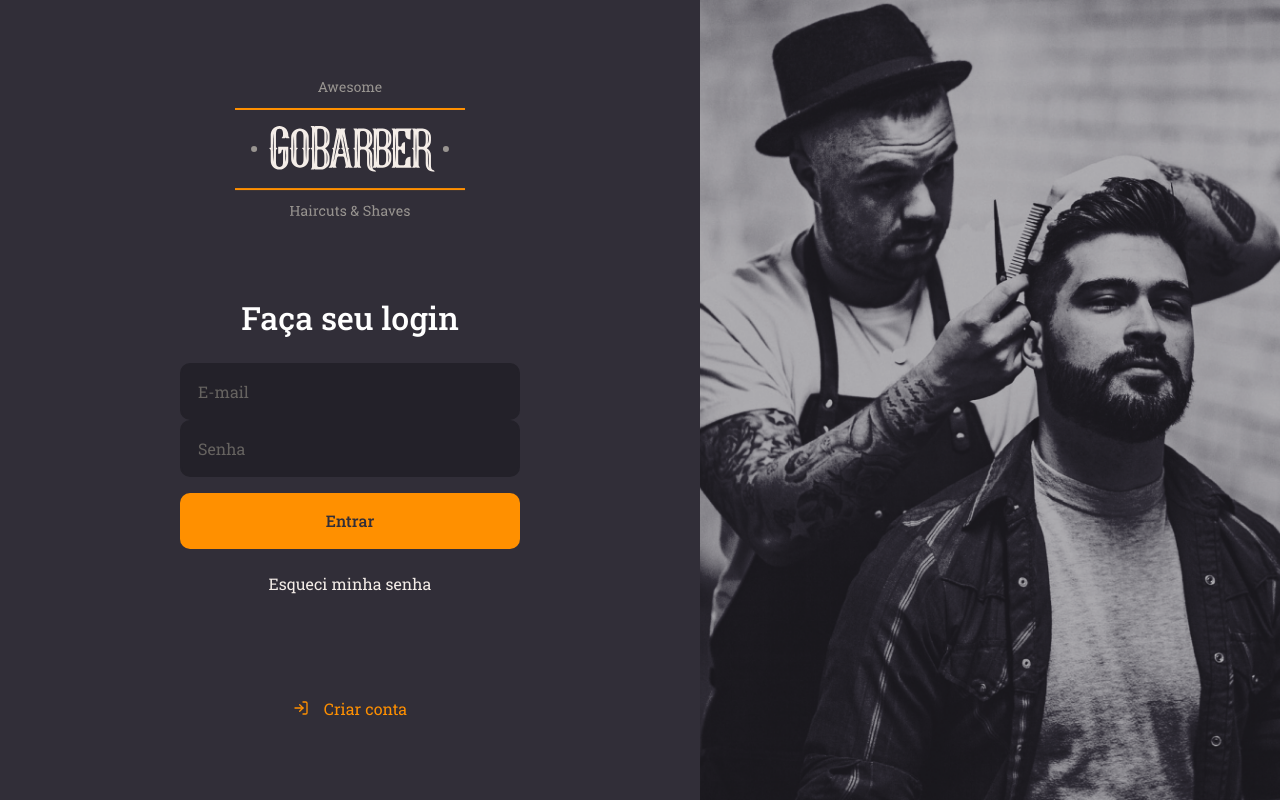
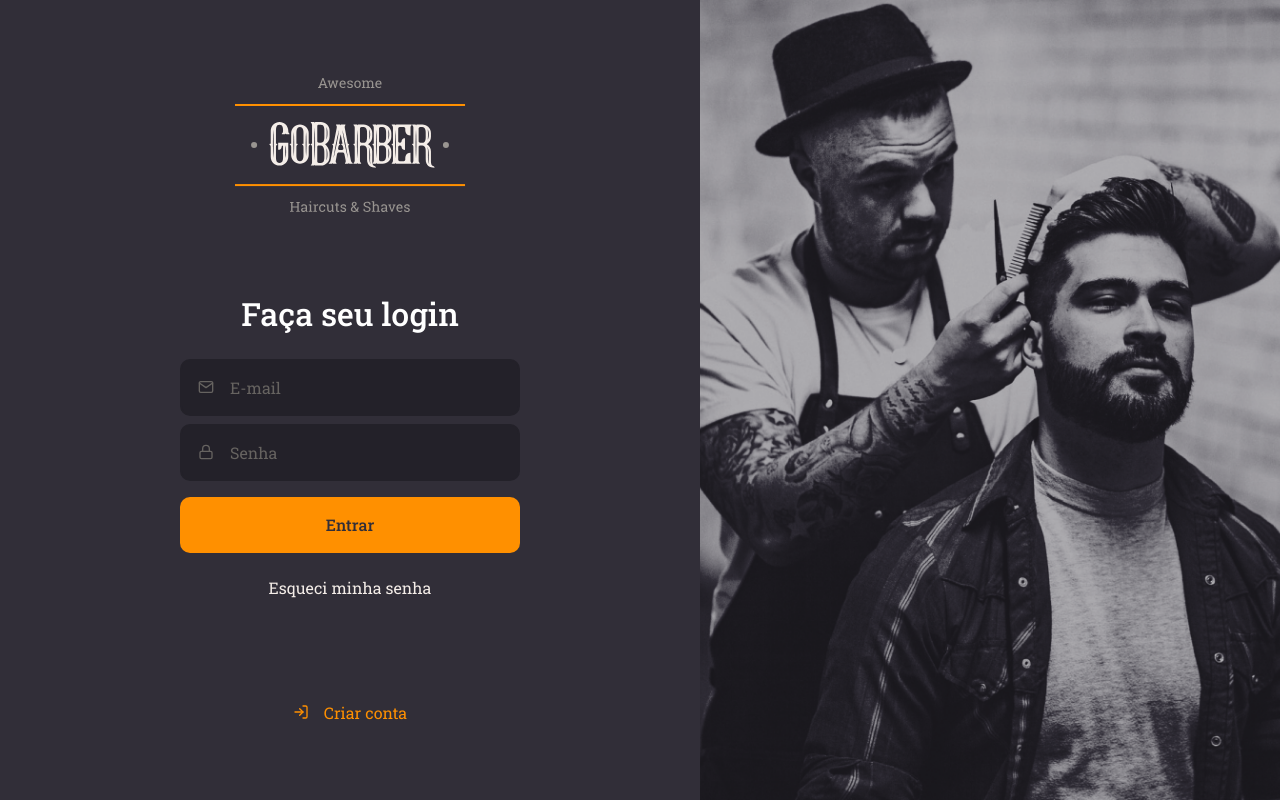
Before and after one commit to vinicius-vph/gobarber-frontend, a React (Create React App) app: page / in a window 1280 px wide. Built offline with nearby package versions, Linux system fonts and the light colour scheme.

Commit message:
isolated the component, input and button

```diff
--- a/src/components/Button/index.tsx
+++ b/src/components/Button/index.tsx
@@ -1,11 +1,13 @@
 import React, { ButtonHTMLAttributes } from 'react';
-// import { Container } from './styles';
+
+import { Container } from './styles';
+
 type ButtonProps = ButtonHTMLAttributes<HTMLButtonElement>;
 
 const Button: React.FC<ButtonProps> = ({ children, ...rest }) => (
-  <button type="submit" {...rest}>
+  <Container type="submit" {...rest}>
     {children}
-  </button>
+  </Container>
 );
 
 export default Button;
--- a/src/components/Button/styles.ts
+++ b/src/components/Button/styles.ts
@@ -1,3 +1,20 @@
 import styled from 'styled-components';
 
-export const Container = styled.div``;
+import { shade } from 'polished';
+
+export const Container = styled.button`
+  background: #ff9000;
+  height: 56px;
+  border-radius: 10px;
+  border: 0;
+  padding: 0 16px;
+  color: #312e38;
+  width: 100%;
+  font-weight: 500;
+  margin-top: 16px;
+  transition: background-color 0.2s;
+
+  &:hover {
+    background: ${shade(0.2, '#ff9000')};
+  }
+`;
--- a/src/components/Input/index.tsx
+++ b/src/components/Input/index.tsx
@@ -1,12 +1,15 @@
 import React, { InputHTMLAttributes } from 'react';
+import { IconBaseProps } from 'react-icons';
 import { Container } from './styles';
 
 interface InputProps extends InputHTMLAttributes<HTMLInputElement> {
   name: string;
+  icon: React.ComponentType<IconBaseProps>;
 }
-const Input: React.FC<InputProps> = props => (
+const Input: React.FC<InputProps> = ({ icon: Icon, ...rest }) => (
   <Container>
-    <input {...props} />
+    <Icon />
+    <input {...rest} />
   </Container>
 );
 
--- a/src/components/Input/styles.ts
+++ b/src/components/Input/styles.ts
@@ -1,3 +1,31 @@
 import styled from 'styled-components';
 
-export const Container = styled.div``;
+export const Container = styled.div`
+  background: #232129;
+  border-radius: 10px;
+  border: 2px solid #232129;
+  padding: 16px;
+  width: 100%;
+  display: flex;
+  align-items: center;
+  color: #666360;
+
+  & + div {
+    margin-top: 8px;
+  }
+
+  input {
+    flex: 1;
+    background: transparent;
+    border: 0;
+    color: #f4ede8;
+
+    &::placeholder {
+      color: #666360;
+    }
+  }
+
+  svg {
+    margin-right: 16px;
+  }
+`;
--- a/src/pages/SignIn/index.tsx
+++ b/src/pages/SignIn/index.tsx
@@ -1,6 +1,6 @@
 import React from 'react';
 
-import { FiLogIn } from 'react-icons/fi';
+import { FiLogIn, FiMail, FiLock } from 'react-icons/fi';
 
 import logoImg from '../../assets/logo.svg';
 
@@ -18,9 +18,14 @@ const SignIn: React.FC = () => (
         <form>
           <h1>Faça seu login</h1>
 
-          <Input name="email" placeholder="E-mail" />
+          <Input name="email" icon={FiMail} placeholder="E-mail" />
 
-          <Input name="password" type="password" placeholder="Senha" />
+          <Input
+            name="password"
+            icon={FiLock}
+            type="password"
+            placeholder="Senha"
+          />
 
           <Button type="submit">Entrar</Button>
 
--- a/src/pages/SignIn/styles.ts
+++ b/src/pages/SignIn/styles.ts
@@ -29,39 +29,6 @@ export const Content = styled.div`
       margin-bottom: 24px;
     }
 
-    input {
-      background: #232129;
-      border-radius: 10px;
-      border: 2px solid #232129;
-      padding: 16px;
-      width: 100%;
-      color: #f4ede8;
-
-      &::placeholder {
-        color: #666360;
-      }
-
-      & + input {
-        margin-top: 8px;
-      }
-    }
-
-    button {
-      background: #ff9000;
-      height: 56px;
-      border-radius: 10px;
-      border: 0;
-      padding: 0 16px;
-      color: #312e38;
-      width: 100%;
-      font-weight: 500;
-      margin-top: 16px;
-      transition: background-color 0.2s;
-
-      &:hover {
-        background: ${shade(0.2, '#ff9000')};
-      }
-    }
     a {
       color: #f4ede8;
       display: block;
```
